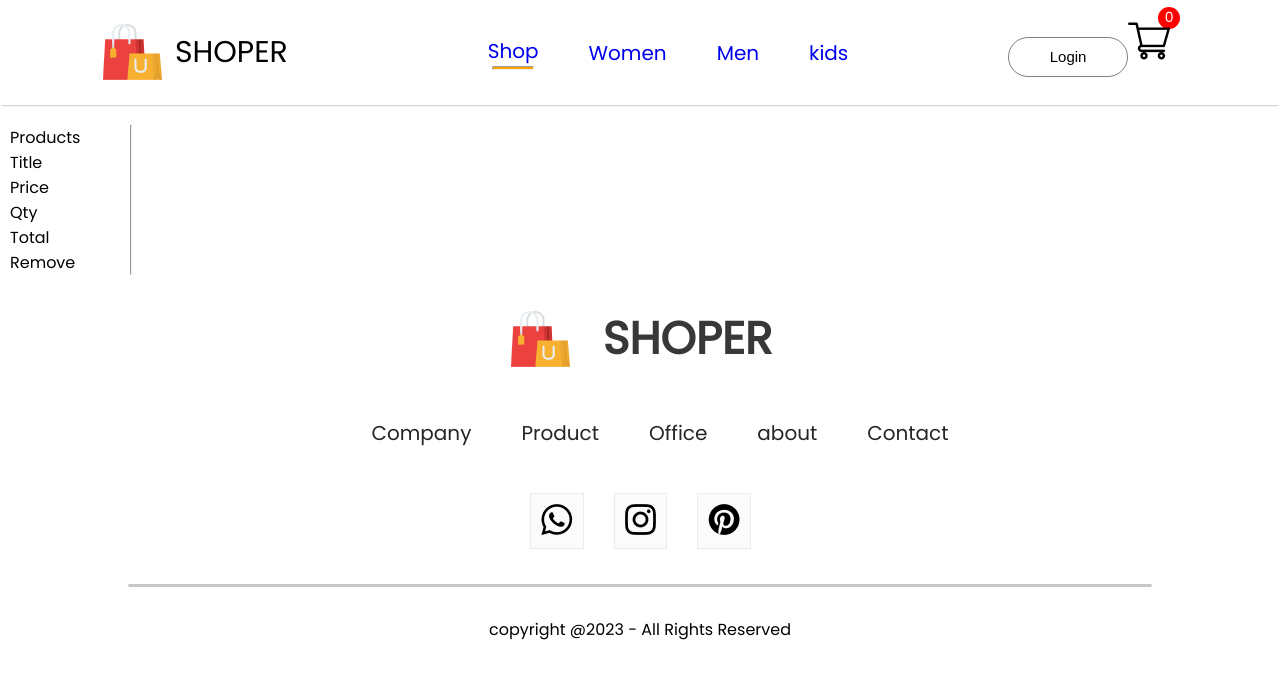
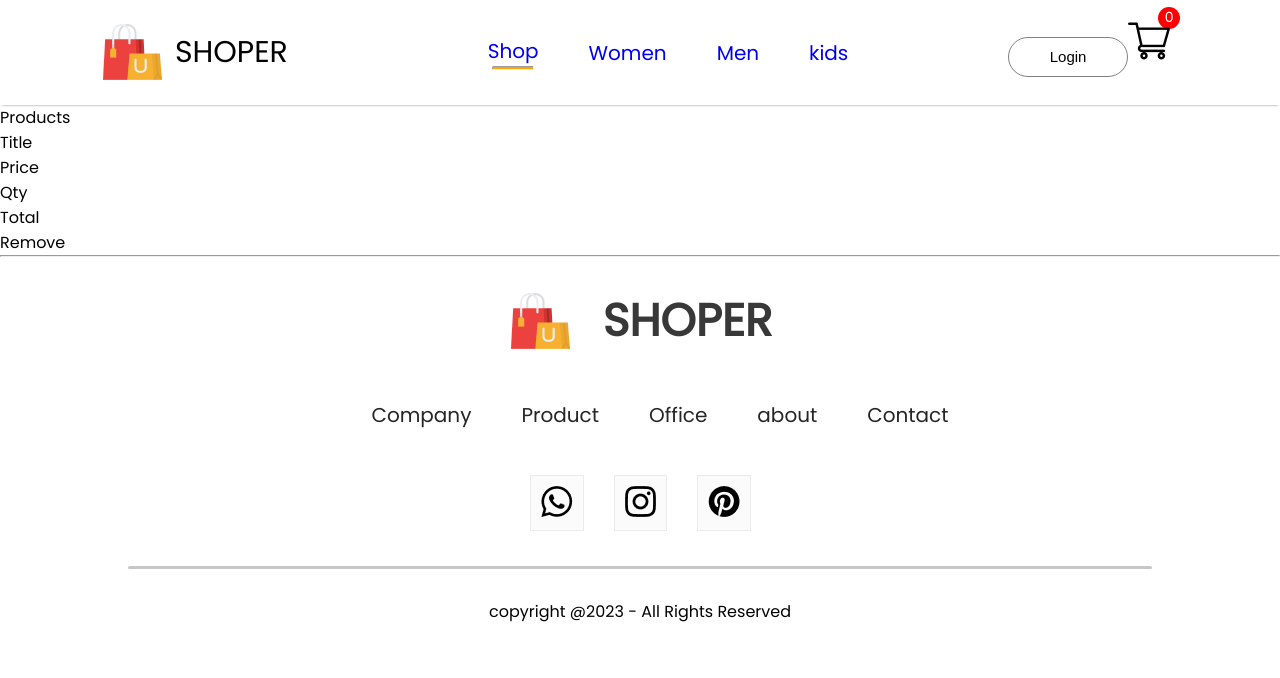
Before and after one commit to m-fadi/E-commerce, a React (Create React App) app: page /cart in a window 1280 px wide. Shown: the top 678 px of the page. Built offline with nearby package versions, Linux system fonts and the light colour scheme.

Commit message:
clean up

```diff
--- a/src/components/CartItem/CartItem.css
+++ b/src/components/CartItem/CartItem.css
@@ -1,4 +1,4 @@
-.cartItems{
+/* .cartItems{
     margin: 20px 10px;
     display:flex;
     gap:50px;
@@ -64,3 +64,5 @@ width:100%;
     border-radius: 10px;
 
 }
+
+ */
```
